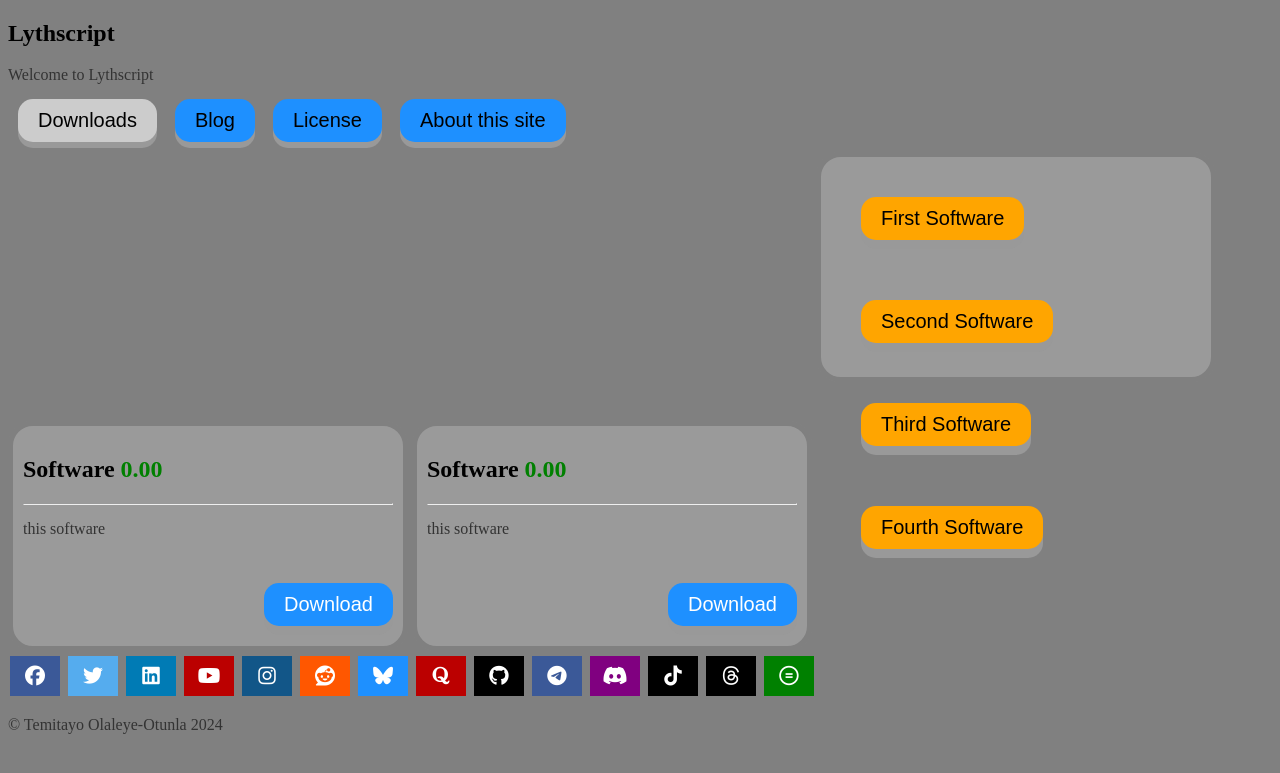
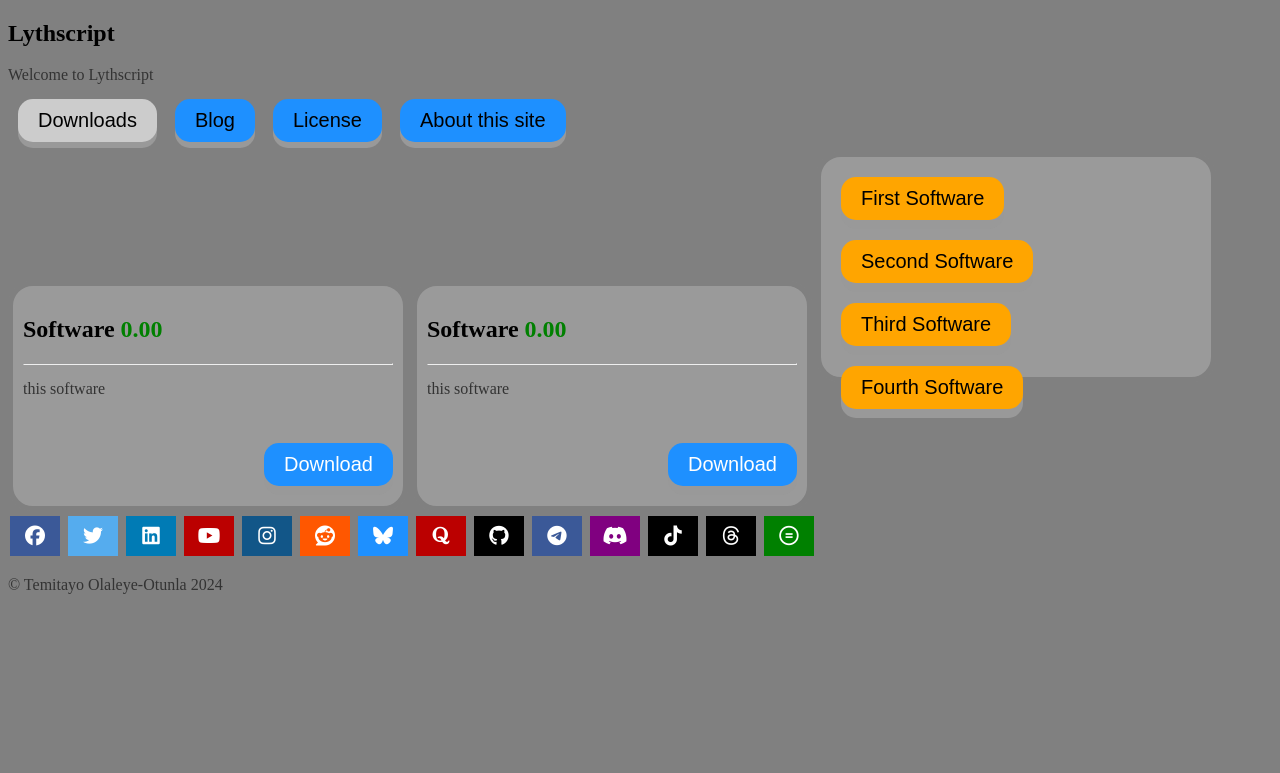
Before and after one commit to lythwind/lythwind.github.io, a Jekyll site: the page built from desktop.html, in a window 1280 px wide. Shown: the top 773 px of the page. Built offline with Jekyll 4.4.1, drawn with Linux system fonts in a browser that asks for light colours; nearby versions of some CDN libraries.

Commit message:
Update desktop.css

```diff
--- a/css/desktop.css
+++ b/css/desktop.css
@@ -205,5 +205,5 @@ button:active {
   border-radius: 15px;
   box-shadow: 0 9px #999;
   position: relative;
-  margin: 30px;
+  margin: 10px;
 }
```
